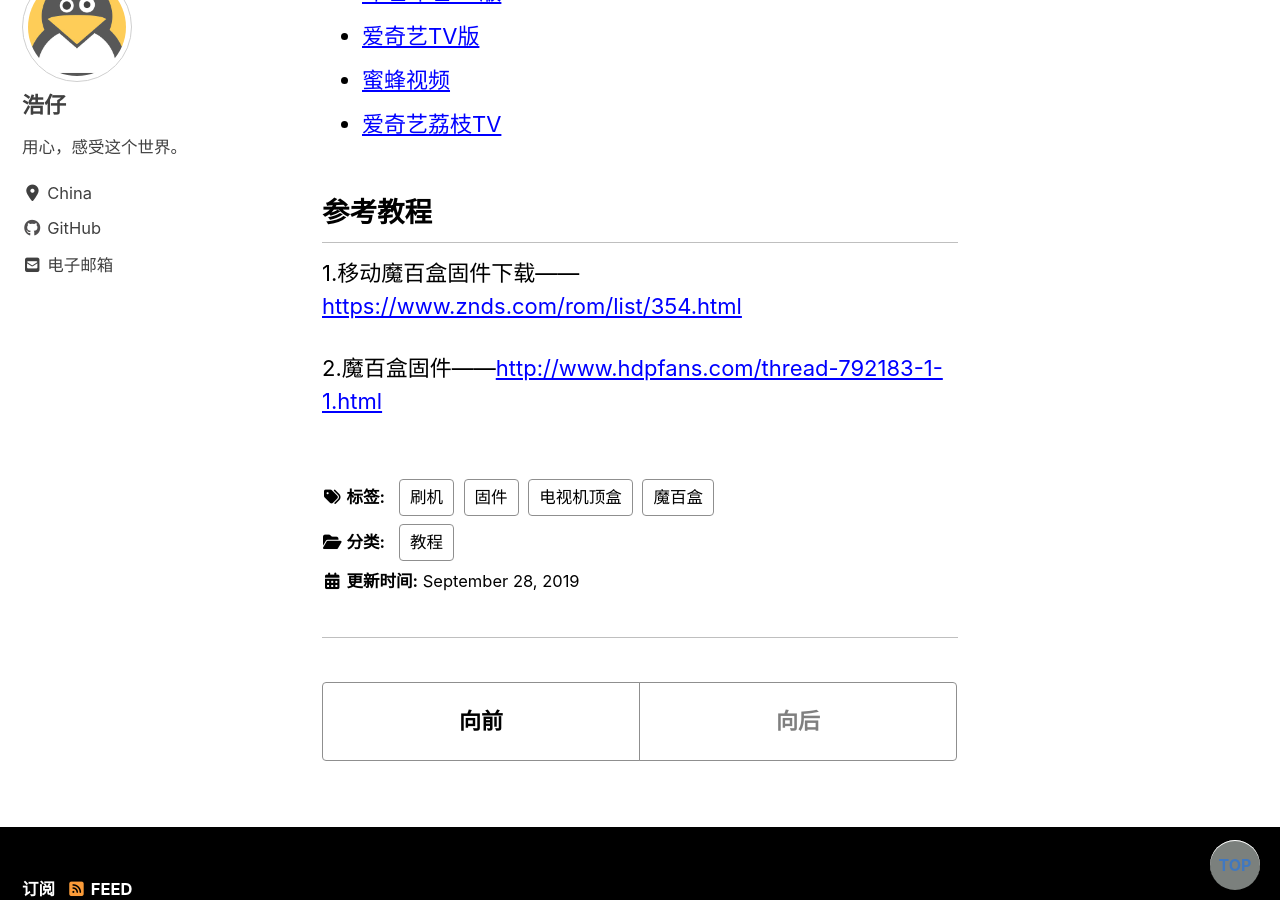
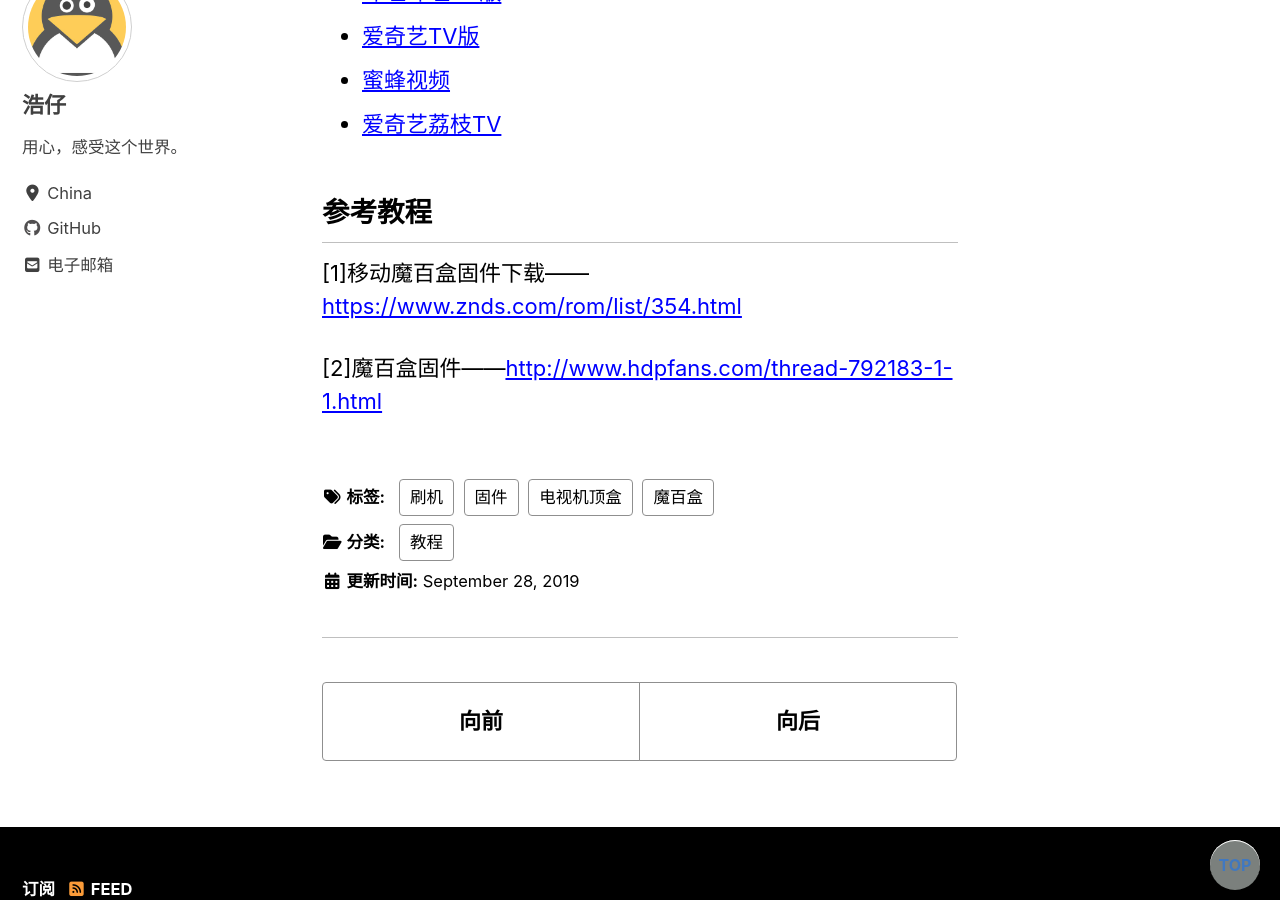
Before and after one commit to sunete/sunete.github.io, a Jekyll site: the page built from _posts/2019-09-28-移动魔百盒刷机教程.md, in a window 1280 px wide and 900 px high, scrolled down 2648 px. Built offline with Jekyll 4.4.1, drawn with Linux system fonts in a browser that asks for light colours; cached includes are drawn as plain includes; nearby versions of some CDN libraries; emoji names are drawn with the system emoji font.

```diff
--- a/_posts/2019-09-28-移动魔百盒刷机教程.md
+++ b/_posts/2019-09-28-移动魔百盒刷机教程.md
@@ -62,6 +62,6 @@ toc_icon: "heart"  # Font Awesome对应图标名称 (无fa前缀)
 - [爱奇艺荔枝TV](http://down.znds.com/apk/tv/2015/0325/1925.html)
 
 ## 参考教程
-1.移动魔百盒固件下载——<https://www.znds.com/rom/list/354.html>
+[1]移动魔百盒固件下载——<https://www.znds.com/rom/list/354.html>
 
-2.魔百盒固件——<http://www.hdpfans.com/thread-792183-1-1.html>
+[2]魔百盒固件——<http://www.hdpfans.com/thread-792183-1-1.html>
```
Also changed, not shown: _posts/2019-09-26-Jekyll博客添加回到顶部按钮.md (+2 -2 lines), _posts/2019-09-29-学会包容.md (renamed from _drafts/学会包容.md).
